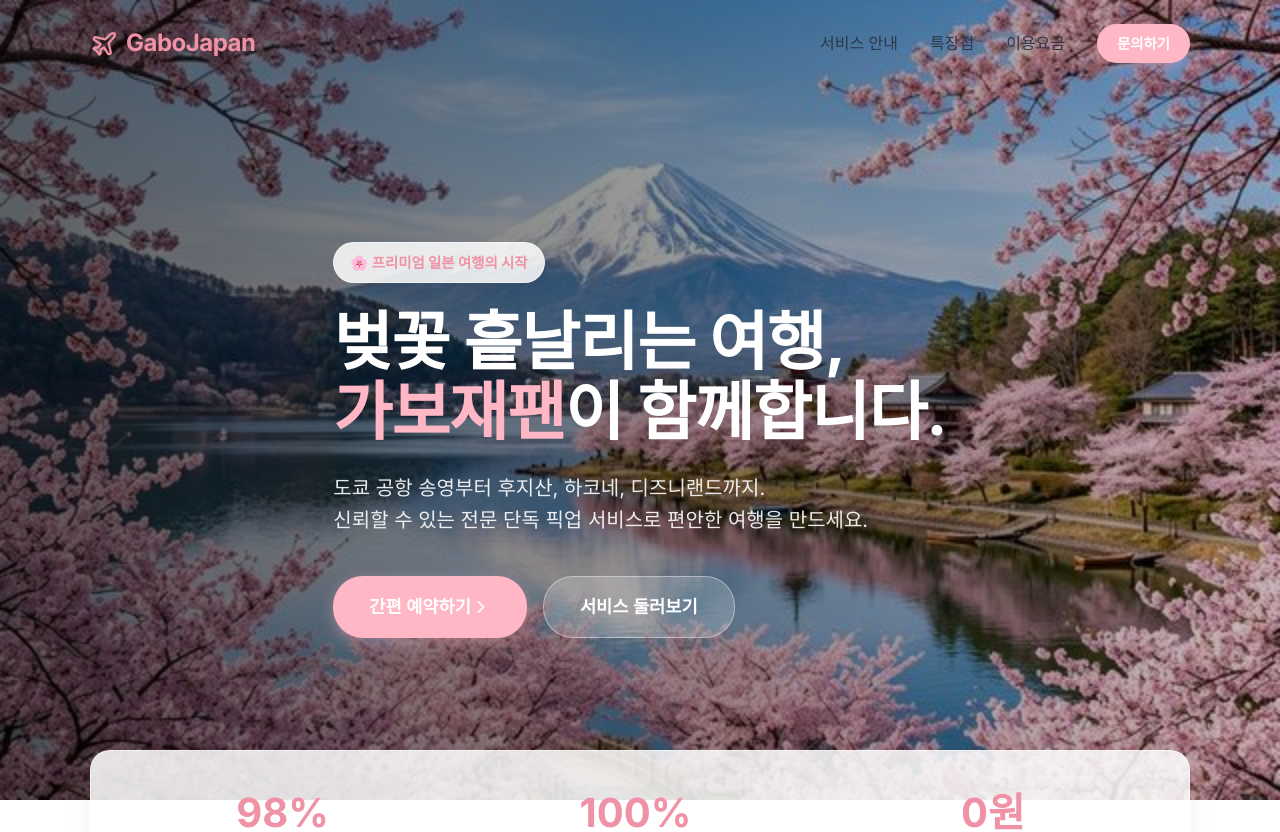
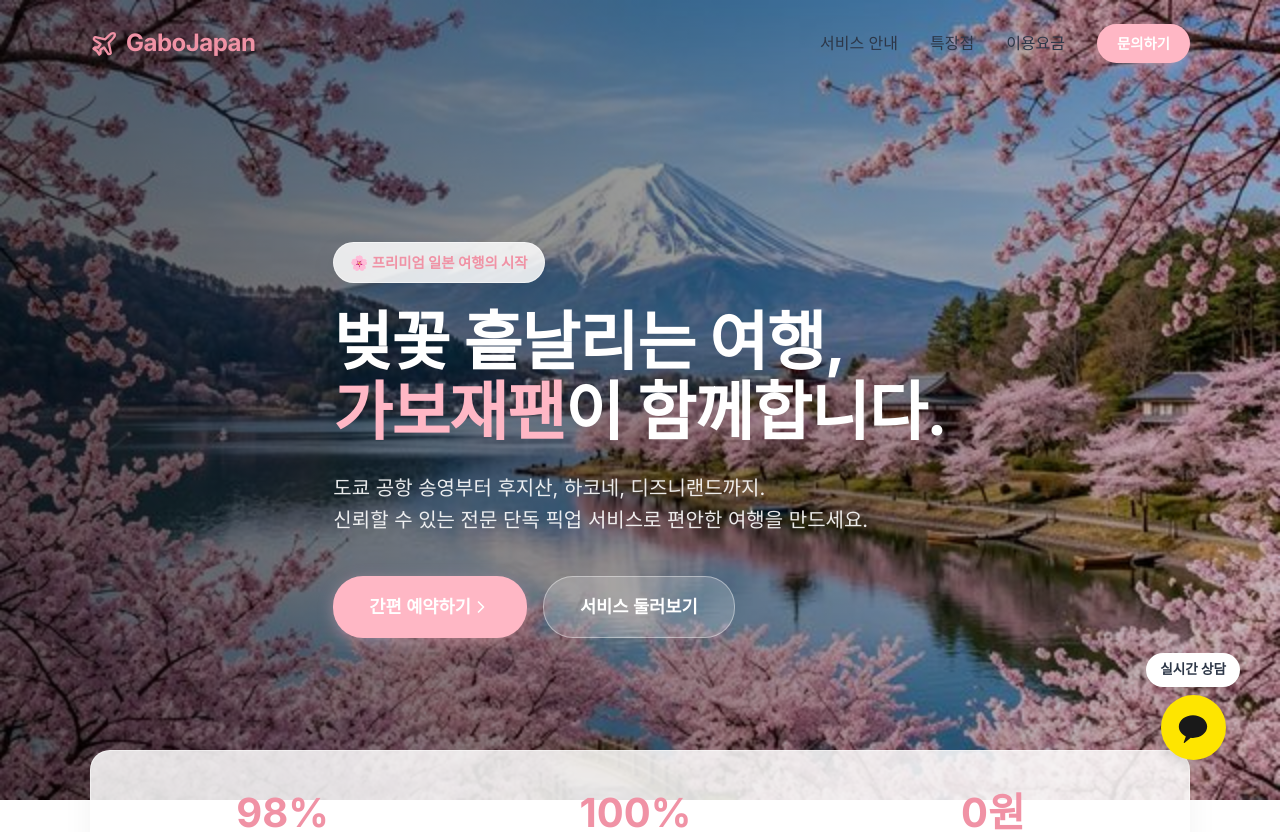
Before and after one commit to dibidiba/gabojapan, a React (Vite) app: page / in a window 1280 px wide. Shown: the top 832 px of the page. Built offline with nearby package versions, Linux system fonts and the light colour scheme.

Commit message:
Add floating KakaoTalk chat icon

```diff
--- a/src/App.tsx
+++ b/src/App.tsx
@@ -253,6 +253,21 @@ function App() {
           <p>© 2026 GaboJapan. All Rights Reserved.</p>
         </div>
       </footer>
+
+      {/* Floating KakaoTalk Chat Button */}
+      <a
+        href="https://pf.kakao.com/_airi1234/chat"
+        target="_blank"
+        rel="noreferrer"
+        className="floating-kakao"
+      >
+        <span className="floating-kakao-text">실시간 상담</span>
+        <div className="floating-kakao-icon">
+          <svg width="34" height="34" viewBox="0 0 24 24" fill="#191919" xmlns="http://www.w3.org/2000/svg">
+            <path d="M12 3C6.477 3 2 6.582 2 11C2 13.84 3.83 16.34 6.613 17.81C6.73 17.85 6.84 17.9 6.94 17.97L5.46 22.11C5.38 22.42 5.68 22.68 5.96 22.51L10.42 18.88C10.93 18.96 11.46 19 12 19C17.523 19 22 15.418 22 11C22 6.582 17.523 3 12 3Z" />
+          </svg>
+        </div>
+      </a>
     </div>
   );
 }
--- a/src/index.css
+++ b/src/index.css
@@ -558,6 +558,50 @@ ul {
 .w-full { width: 100%; }
 .mt-4 { margin-top: 16px; }
 
+/* Floating KakaoTalk Button */
+.floating-kakao {
+  position: fixed;
+  bottom: 40px;
+  right: 40px;
+  z-index: 999;
+  display: flex;
+  flex-direction: column;
+  align-items: center;
+  gap: 8px;
+  text-decoration: none;
+  animation: bounce 2s infinite;
+  transition: transform 0.3s;
+}
+.floating-kakao:hover {
+  transform: scale(1.05);
+  animation: none;
+}
+.floating-kakao-icon {
+  width: 65px;
+  height: 65px;
+  background-color: #FEE500;
+  border-radius: 50%;
+  display: flex;
+  justify-content: center;
+  align-items: center;
+  box-shadow: 0 4px 15px rgba(0,0,0,0.15);
+}
+.floating-kakao-text {
+  background: white;
+  color: var(--text-dark);
+  padding: 6px 14px;
+  border-radius: 20px;
+  font-size: 0.85rem;
+  font-weight: 700;
+  box-shadow: 0 2px 10px rgba(0,0,0,0.1);
+  white-space: nowrap;
+}
+@keyframes bounce {
+  0%, 20%, 50%, 80%, 100% { transform: translateY(0); }
+  40% { transform: translateY(-10px); }
+  60% { transform: translateY(-5px); }
+}
+
 /* Responsive adjustments for Mobile */
 @media (max-width: 768px) {
   .section { padding: 60px 0; }
@@ -579,4 +623,12 @@ ul {
   .features-content { gap: 30px; }
   .feature-list li { flex-direction: column; align-items: flex-start; gap: 10px; }
   .feature-list-icon { width: 40px; height: 40px; }
+  .floating-kakao {
+    bottom: 20px;
+    right: 20px;
+  }
+  .floating-kakao-icon {
+    width: 55px;
+    height: 55px;
+  }
 }
```
